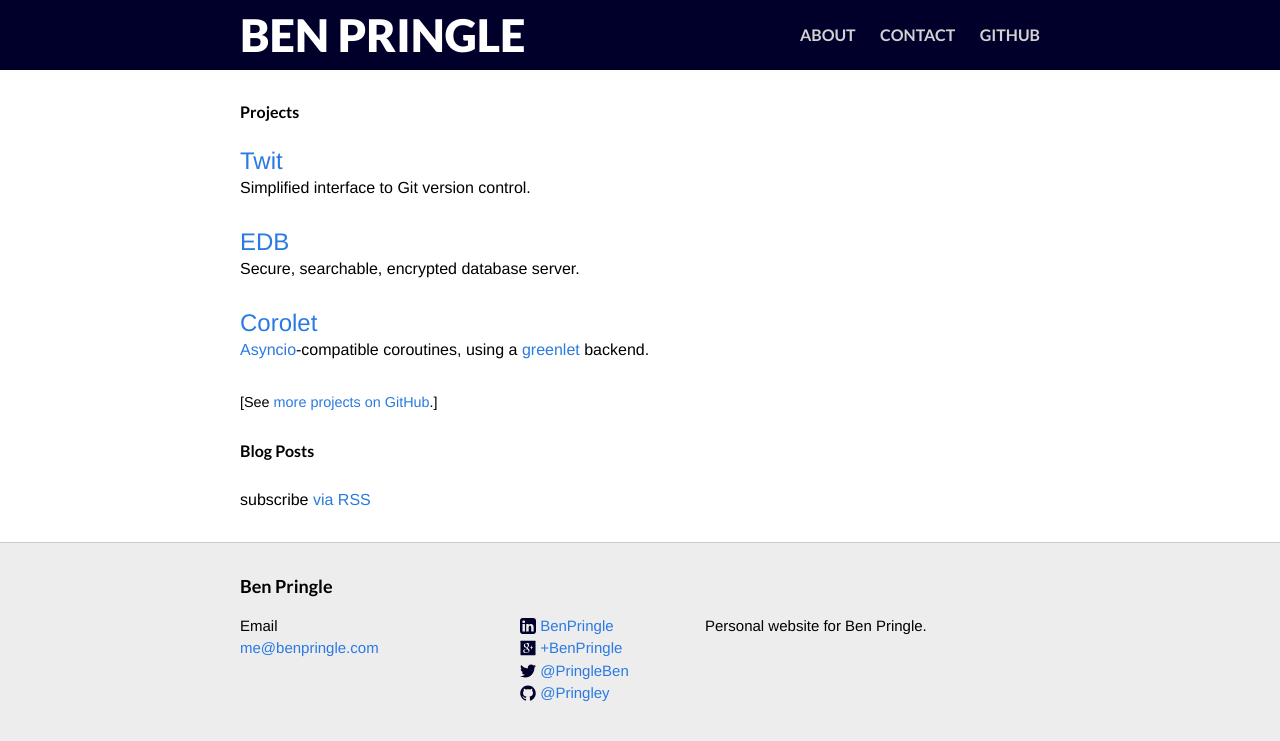
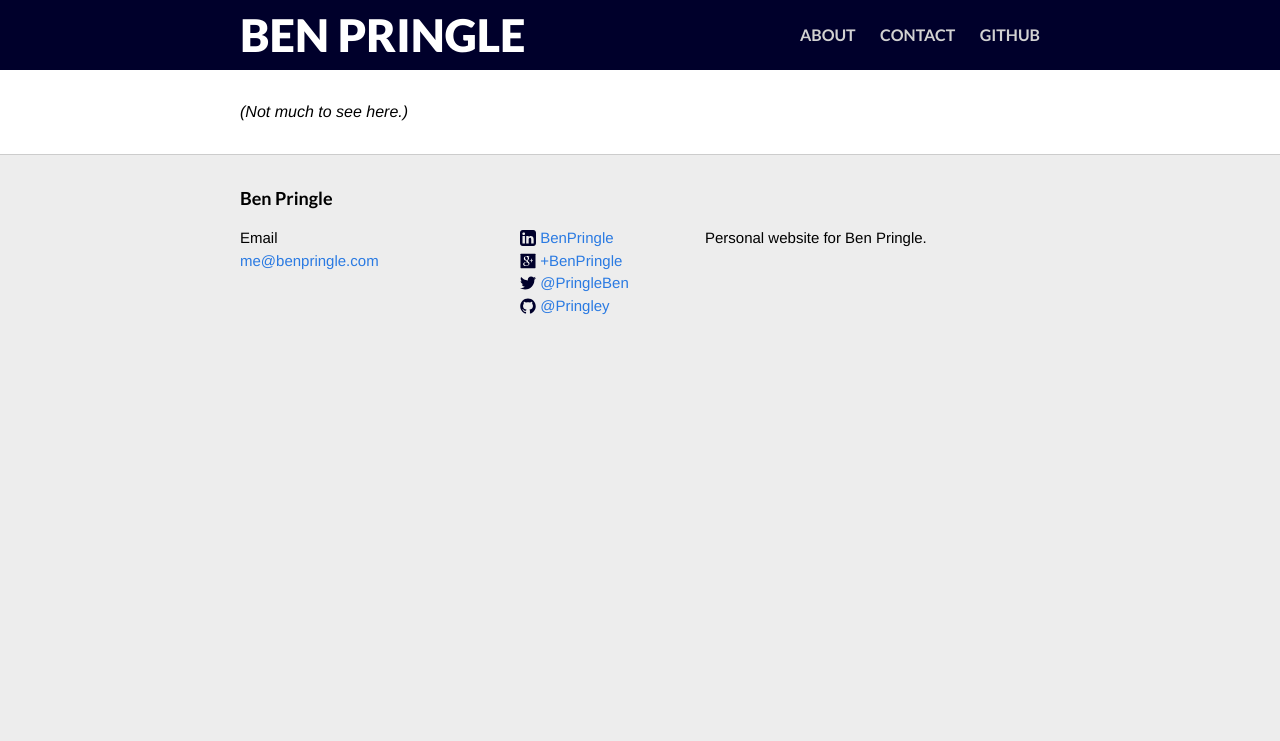
Before and after one commit to Pringley/Pringley.github.io, a Jekyll site: the page built from index.html, in a window 1280 px wide. Shown: the top 741 px of the page. Built offline with Jekyll 4.4.1, drawn with Linux system fonts in a browser that asks for light colours.

Commit message:
Remove some pretty old links from index

```diff
--- a/index.html
+++ b/index.html
@@ -4,38 +4,6 @@ layout: default
 
 <div class="home">
 
-  <h1>Projects</h1>
-  <ul class="links">
-      <li>
-          <a class="link" href="https://pringley.github.io/twit">Twit</a>
-          <p class="description"> Simplified interface to Git version control. </p>
-      </li>
-      <li>
-          <a class="link" href="https://github.com/Pringley/edb">EDB</a>
-          <p class="description"> Secure, searchable, encrypted database server. </p>
-      </li>
-      <li>
-          <a class="link" href="https://github.com/Pringley/corolet">Corolet</a>
-          <p class="description">
-            <a href="https://docs.python.org/3.4/library/asyncio.html">Asyncio</a>-compatible
-            coroutines, using a <a href="http://greenlet.readthedocs.org/">greenlet</a> backend.
-          </p>
-      </li>
-  </ul>
-
-  <p class="more-projects">[See <a href="https://github.com/Pringley">more projects on GitHub</a>.]</p>
-
-  <h1>Blog Posts</h1>
-
-  <ul class="links">
-    {% for post in site.posts %}
-      <li>
-        <span class="date">{{ post.date | date: "%b %-d, %Y" }}</span>
-        <a class="link" href="{{ post.url | prepend: site.baseurl }}">{{ post.title }}</a>
-      </li>
-    {% endfor %}
-  </ul>
-
-  <p class="rss-subscribe">subscribe <a href="{{ "/feed.xml" | prepend: site.baseurl }}">via RSS</a></p>
+  <p><i>(Not much to see here.)</i></p>
 
 </div>
```
